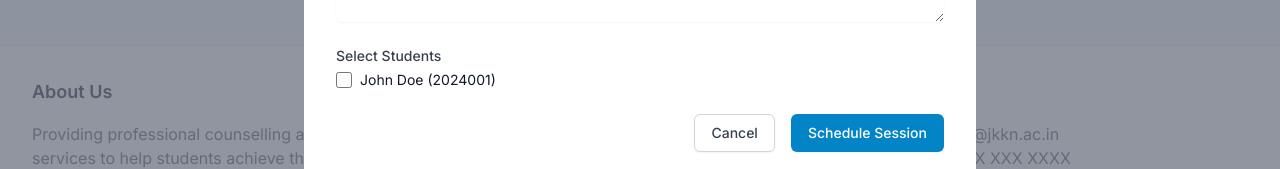
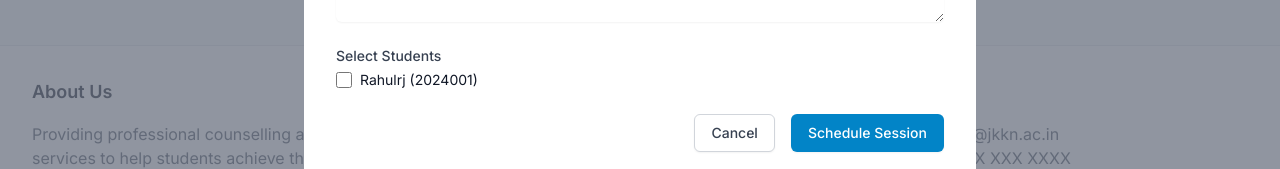
Before and after one commit to ragulkumar1/jkkn, a Next.js app: page /counselling in a window 1280 px wide. Both pictures are taken after a click on the button "Schedule Session". Shown: the part 469-638 px from the top of the page. Built offline with nearby package versions, Linux system fonts and the light colour scheme.

Commit message:
Update page.tsx

```diff
--- a/src/app/counselling/page.tsx
+++ b/src/app/counselling/page.tsx
@@ -125,7 +125,7 @@ export default function CounsellingPage() {
                         className="h-4 w-4 text-primary-600 focus:ring-primary-500 border-gray-300 rounded"
                       />
                       <label className="ml-2 block text-sm text-gray-900">
-                        John Doe (2024001)
+                        Rahulrj (2024001)
                       </label>
                     </div>
                   </div>
```
